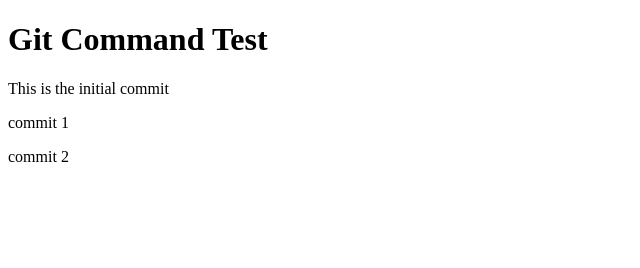
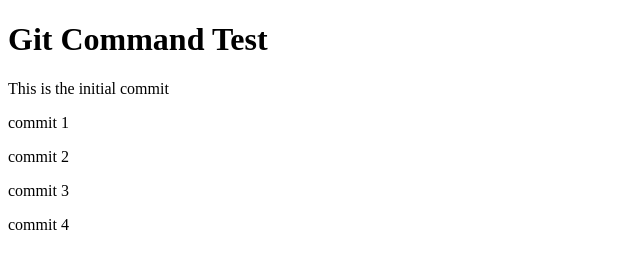
Before and after one commit to pcsandford/testing-things, a plain HTML site: page index.html in a window 1280 px wide. Shown: the whole page, without its empty margins (0-640 px from the left). Drawn offline with Linux system fonts and the light colour scheme.

Commit message:
This is a commit to be kept

```diff
--- a/index.html
+++ b/index.html
@@ -9,6 +9,8 @@
 <p>This is the initial commit</p>
 <p>commit 1</p>
 <p>commit 2</p>
+<p>commit 3</p>
+<p>commit 4</p>
 
 </body>
 </html>
```
